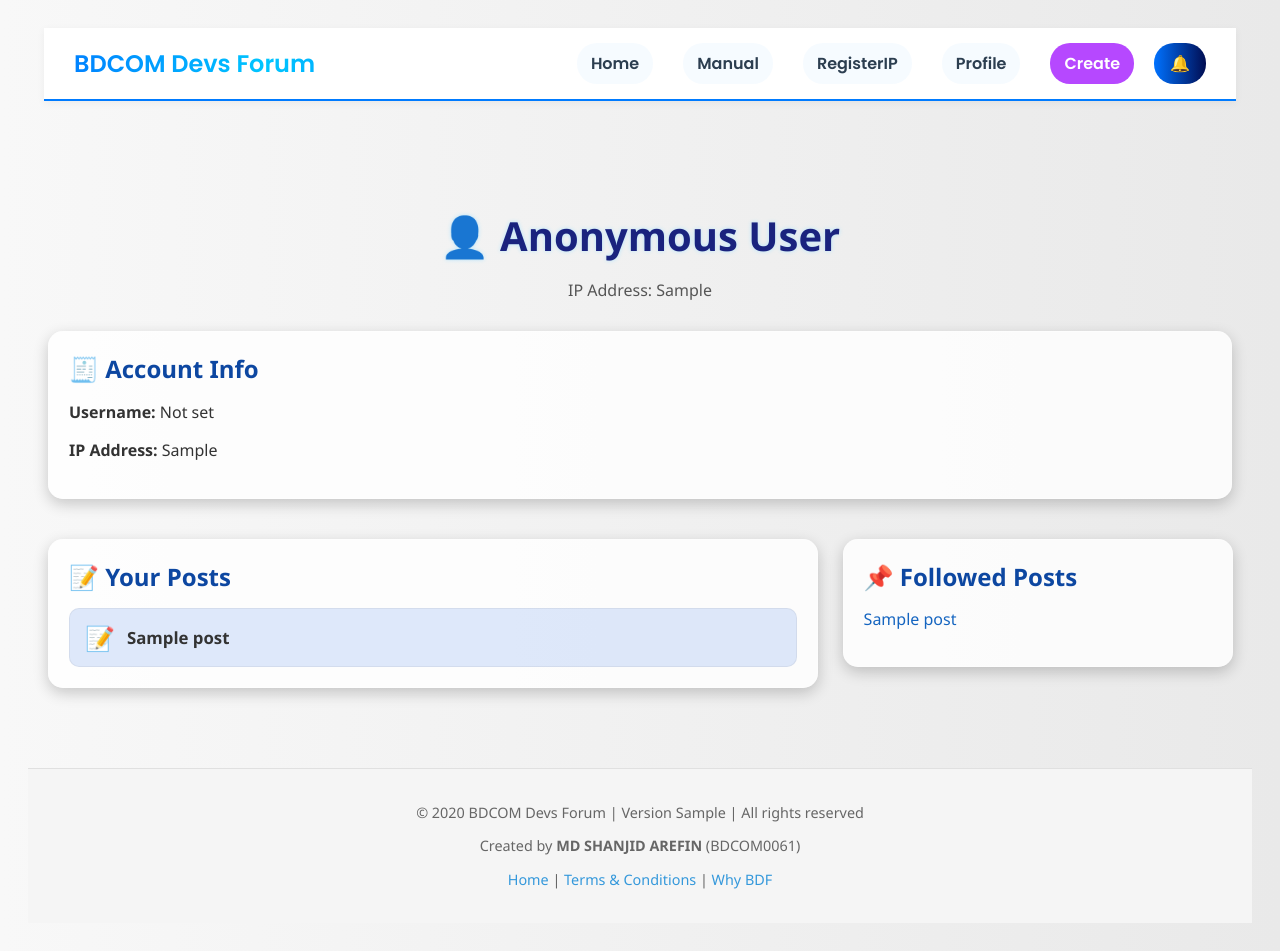
After one commit to ShihabKuet/BDCOM_DEVs, a Python web app: template templates/user_profile.html in a window 1280 px wide. The commit adds this page. Run offline with Jinja, Linux system fonts and the light colour scheme; the template is opened without the code that fills it: most values are stand-ins (such as "Sample title", 1, 10 or a date in 2020).

Commit message:
Added a profile page

```diff
--- /dev/null
+++ b/static/css/user_profile.css
@@ -0,0 +1,153 @@
+body {
+    font-family: 'Segoe UI', Tahoma, Geneva, Verdana, sans-serif;
+    color: #2c2c2c;
+    background: linear-gradient(to right, #f8f8f8, #e9e9e9);
+    min-height: 100vh;
+}
+
+.profile-wrapper {
+    max-width: 1400px;
+    margin: 60px auto;
+    padding: 20px;
+}
+
+.profile-header {
+    text-align: center;
+    margin-bottom: 30px;
+}
+
+.profile-header h1 {
+    font-size: 2.5em;
+    margin-bottom: 5px;
+    color: #1a237e;
+    text-shadow: 0 0 4px #b3e5fc;
+}
+
+.profile-header .ip-info {
+    font-size: 1em;
+    color: #555;
+}
+
+.glass-card {
+    background: rgba(255, 255, 255, 0.8);
+    border-radius: 15px;
+    padding: 20px;
+    box-shadow: 0 5px 15px rgba(0, 0, 0, 0.2);
+    border: 1px solid rgba(255, 255, 255, 0.3);
+    transition: transform 0.3s ease, box-shadow 0.3s ease;
+}
+
+.glass-card:hover {
+    transform: translateY(-4px);
+    box-shadow: 0 8px 25px rgba(0, 0, 0, 0.3);
+}
+
+.glass-card h2 {
+    margin-top: 0;
+    font-size: 1.5em;
+    color: #0d47a1;
+    margin-bottom: 15px;
+}
+
+.glass-card p {
+    font-size: 1em;
+    line-height: 1.4;
+    color: #333;
+}
+
+.account-info {
+    margin-bottom: 40px;
+}
+
+.main-grid {
+    display: grid;
+    grid-template-columns: 65% 33%;
+    gap: 25px;
+    align-items: start;
+}
+
+.your-posts,
+.followed-posts {
+    display: flex;
+    flex-direction: column;
+    word-break: break-word;
+    gap: 20px;
+}
+
+/* Post List */
+.post-list-modern {
+    list-style: none;
+    padding: 0;
+    margin: 0;
+    display: flex;
+    flex-direction: column;
+    gap: 10px;
+}
+
+.post-card {
+    background: rgba(208, 222, 248, 0.7);
+    border-radius: 10px;
+    padding: 12px 15px;
+    display: flex;
+    align-items: center;
+    transition: background 0.3s ease, transform 0.2s ease;
+    border: 1px solid rgba(0, 0, 0, 0.05);
+}
+
+.post-card:hover {
+    background: rgba(255, 255, 255, 0.9);
+    transform: translateY(-2px);
+}
+
+.post-card a {
+    display: flex;
+    align-items: center;
+    gap: 12px;
+    color: inherit;
+    text-decoration: none;
+    width: 100%;
+}
+
+.post-icon {
+    font-size: 1.5em;
+    color: #1e88e5;
+    flex-shrink: 0;
+}
+
+.post-info {
+    flex: 1;
+    overflow: hidden;
+}
+
+.post-title {
+    font-weight: 600;
+    font-size: 1.05em;
+    color: #333;
+    overflow: hidden;
+    text-overflow: ellipsis;
+    white-space: nowrap;
+}
+
+/* Followed Posts List */
+.post-list {
+    list-style: none;
+    padding-left: 0;
+    margin-top: 10px;
+}
+
+.post-list li {
+    margin-bottom: 8px;
+}
+
+.post-list a {
+    color: #1565c0;
+    text-decoration: none;
+    font-weight: 500;
+    word-break: break-word;
+    transition: color 0.2s ease;
+}
+
+.post-list a:hover {
+    color: #0d47a1;
+    text-decoration: underline;
+}
--- a/static/js/main.js
+++ b/static/js/main.js
@@ -53,6 +53,7 @@ async function loadNotices() {
     const list = document.getElementById('noticeList');
     list.innerHTML = notices.map(n => `<li>${n.content}</li>`).join('');
 }
+
 
 async function loadPosts(query = '', category = '', page = 1) {
     const container = document.getElementById('postsContainer');
--- a/templates/navbar.html
+++ b/templates/navbar.html
@@ -8,6 +8,7 @@
             <a href="/" class="{{ 'active' if request.path == '/' else '' }}">Home</a>
             <a href="/bdf_manual" class="{{ 'active' if request.path == '/bdf_manual' else '' }}">Manual</a>
             <a href="/register_ip" class="{{ 'active' if request.path == '/register_ip' else ''}}">RegisterIP</a>
+            <a href="/user" class="{{ 'active' if request.path == '/user' else '' }}">Profile</a>
             <a href="/create" class="{{ 'active_create' if request.path == '/create' else 'create' }}">Create</a>
             <!-- Future: <a href="/login">Login</a> -->
             <button class="notification-button" id="notificationBell">
--- /dev/null
+++ b/templates/user_profile.html
@@ -0,0 +1,70 @@
+<!DOCTYPE html>
+<html lang="en">
+<head>
+    <meta charset="UTF-8">
+    <title>{{ user.username if user else 'Not Set' }}</title>
+    <link rel="stylesheet" href="{{ url_for('static', filename='css/style.css') }}">
+    <link rel="stylesheet" href="{{ url_for('static', filename='css/user_profile.css') }}">
+    <link rel="stylesheet" href="{{ url_for('static', filename='css/navbar.css') }}">
+    <link rel="stylesheet" href="{{ url_for('static', filename='css/footer.css') }}">
+</head>
+<body>
+    {% include 'navbar.html' %}
+
+    <div class="profile-wrapper">
+        <div class="profile-header">
+            <h1>👤 {{ user.username or "Anonymous User" }}</h1>
+            <p class="ip-info">IP Address: {{ current_ip }}</p>
+        </div>
+
+        <!-- Account Info -->
+        <div class="glass-card account-info">
+            <h2>🧾 Account Info</h2>
+            <p><strong>Username:</strong> {{ user.username or "Not set" }}</p>
+            <p><strong>IP Address:</strong> {{ current_ip }}</p>
+        </div>
+
+        <!-- Main Content: Posts and Followed Posts -->
+        <div class="main-grid">
+            <!-- Left: Your Posts -->
+            <div class="your-posts">
+                <div class="glass-card">
+                    <h2>📝 Your Posts</h2>
+                    <ul class="post-list-modern">
+                        {% for post in user_posts %}
+                        <li class="post-card">
+                            <a href="{{ url_for('get_post', post_id=post.id) }}">
+                                <div class="post-icon">📝</div>
+                                <div class="post-info">
+                                    <div class="post-title">{{ post.title }}</div>
+                                </div>
+                            </a>
+                        </li>
+                        {% else %}
+                        <li>No posts found.</li>
+                        {% endfor %}
+                    </ul>
+                </div>
+            </div>
+
+            <!-- Right: Followed Posts -->
+            <div class="followed-posts">
+                <div class="glass-card">
+                    <h2>📌 Followed Posts</h2>
+                    {% if followed_posts %}
+                        <ul class="post-list">
+                            {% for post in followed_posts %}
+                                <li><a href="{{ url_for('get_post', post_id=post.id) }}">{{ post.title }}</a></li>
+                            {% endfor %}
+                        </ul>
+                    {% else %}
+                        <p>You are not following any posts yet.</p>
+                    {% endif %}
+                </div>
+            </div>
+        </div>
+    </div>
+
+    {% include 'footer.html' %}
+</body>
+</html>
```
Also changed, not shown: app.py (+19 -0 lines), 4 other files.
